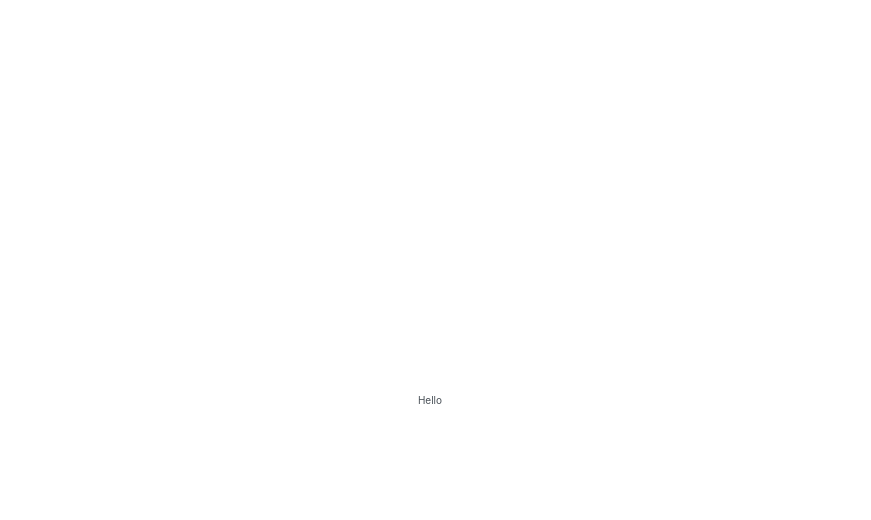
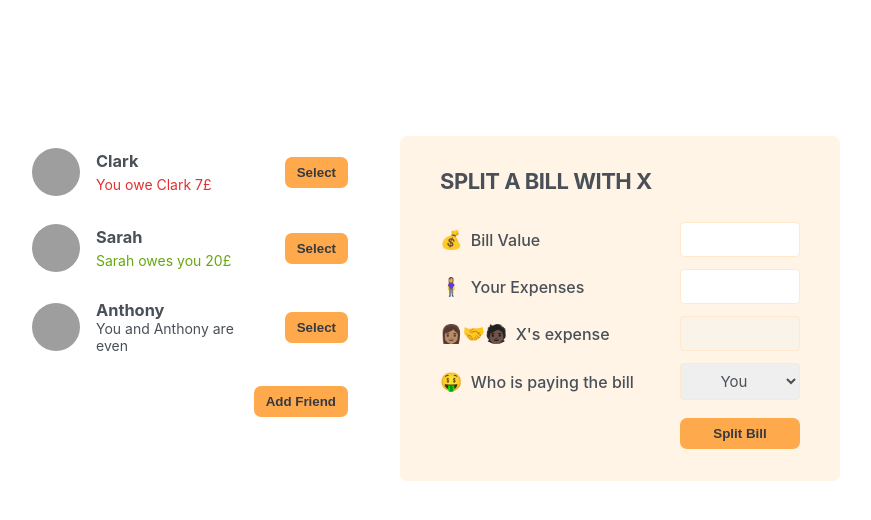
Before and after one commit to paulthadev/eat-n-split, a React (Create React App) app: page / in a window 1280 px wide. Shown: the top 520 px of the page, without its empty margins (210-1081 px from the left). Built offline with nearby package versions, Linux system fonts and the light colour scheme; grey boxes are pictures that could not be loaded.

Commit message:
update component UI

```diff
--- a/src/App.js
+++ b/src/App.js
@@ -1,3 +1,5 @@
+import { useState } from "react";
+
 const initialFriends = [
   {
     id: 118836,
@@ -19,6 +21,104 @@
   },
 ];
 
+function Button({ onHandleClick, children }) {
+  return (
+    <button onClick={onHandleClick} className="button">
+      {children}
+    </button>
+  );
+}
+
 export default function App() {
-  return <div>Hello</div>;
+  const [showAddFriend, setShowAddFriend] = useState(false);
+
+  function handleShowAddFriend() {
+    setShowAddFriend(!showAddFriend);
+  }
+
+  return (
+    <div className="app">
+      <div className="sidebar">
+        <FriendList />
+        {showAddFriend && <FormAddFriend />}
+        <Button onHandleClick={handleShowAddFriend}>Add Friend</Button>
+      </div>
+
+      <FormSplitBill />
+    </div>
+  );
 }
+
+function FriendList() {
+  const friends = initialFriends;
+  return (
+    <ul>
+      {friends.map((friend) => (
+        <Friend friend={friend} key={friend.id} />
+      ))}
+    </ul>
+  );
+}
+
+function Friend({ friend }) {
+  return (
+    <li>
+      <img src={friend.image} alt={friend.name} />
+      <h3>{friend.name}</h3>
+
+      {friend.balance < 0 && (
+        <p className="red">
+          You owe {friend.name} {Math.abs(friend.balance)}£
+        </p>
+      )}
+
+      {friend.balance > 0 && (
+        <p className="green">
+          {friend.name} owes you {Math.abs(friend.balance)}£
+        </p>
+      )}
+
+      {friend.balance === 0 && <p>You and {friend.name} are even </p>}
+
+      <Button>Select</Button>
+    </li>
+  );
+}
+
+function FormAddFriend() {
+  return (
+    <form className="form-add-friend">
+      <label> 👩🏽‍🤝‍🧑🏿 Friend Name</label>
+      <input type="text" />
+
+      <label>🌆 Image URL</label>
+      <input type="text" />
+
+      <Button>Add</Button>
+    </form>
+  );
+}
+
+function FormSplitBill() {
+  return (
+    <form className="form-split-bill">
+      <h2>Split a bill with X</h2>
+
+      <label>💰 Bill Value</label>
+      <input type="text" />
+
+      <label>🧍‍♀️ Your Expenses</label>
+      <input type="text" />
+
+      <label>👩🏽‍🤝‍🧑🏿 X's expense </label>
+      <input type="text" disabled />
+
+      <label>🤑 Who is paying the bill</label>
+      <select>
+        <option value="user">You</option>
+        <option value="friend">X</option>
+      </select>
+      <Button>Split Bill</Button>
+    </form>
+  );
+}
```
